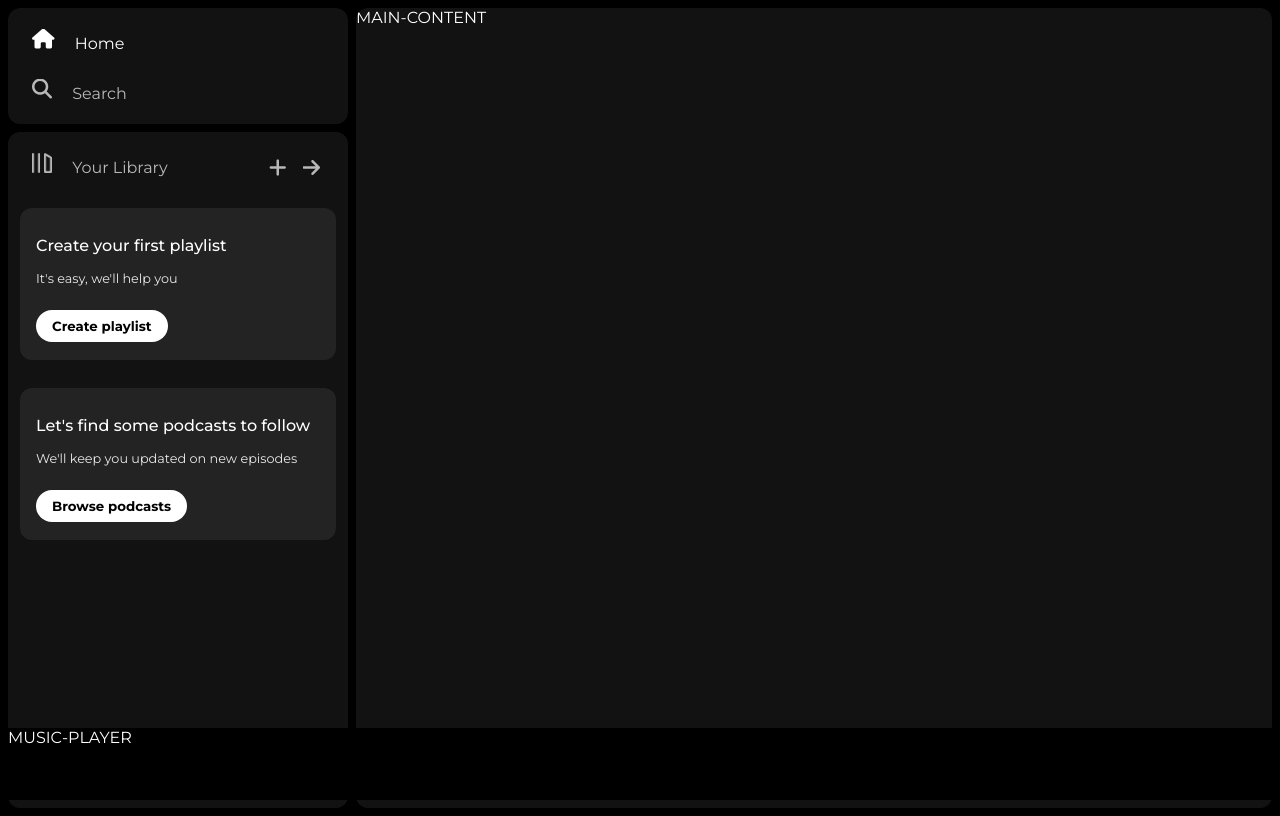
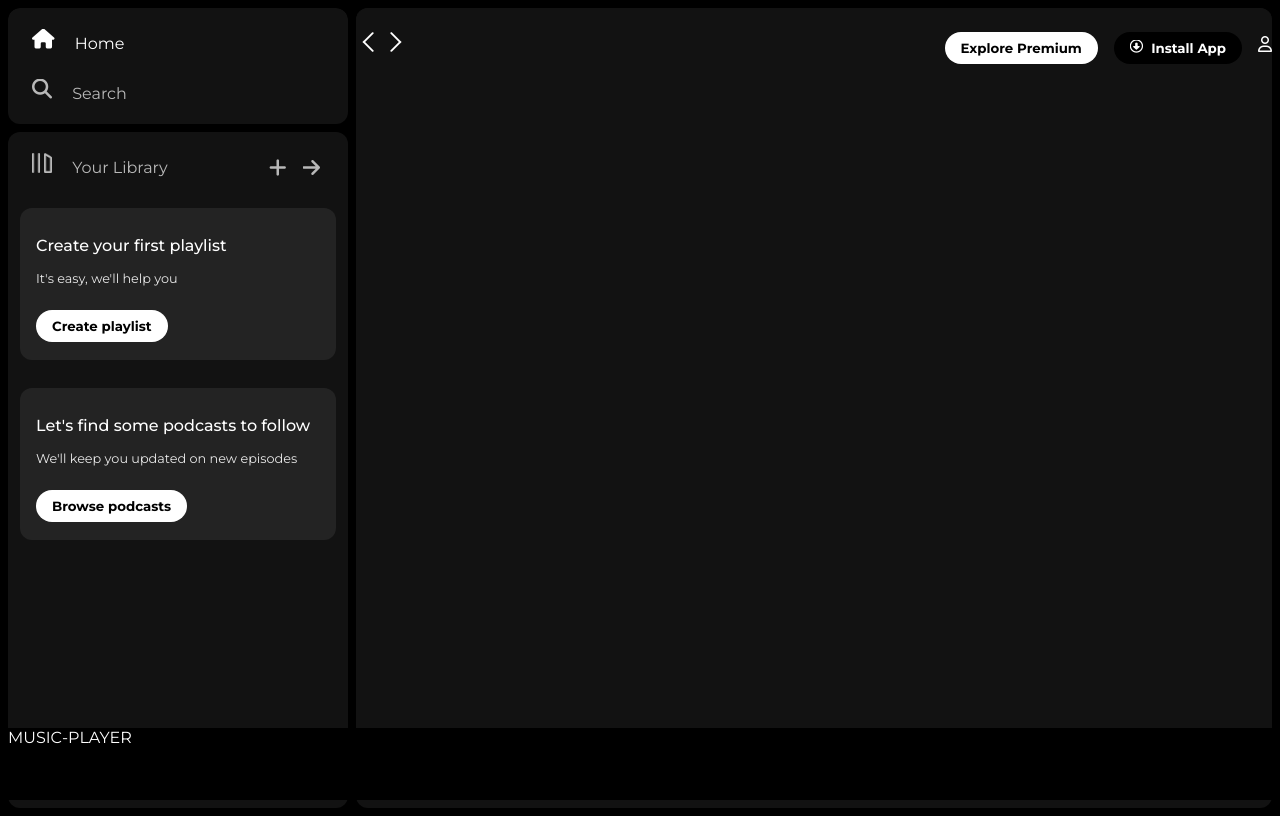
Before and after one commit to meetchanchad/Spotify-Clone, a plain HTML site: page index.html in a window 1280 px wide. Drawn offline with Linux system fonts and the light colour scheme.

Commit message:
Complite sticky nav in main section.

```diff
--- a/index.html
+++ b/index.html
@@ -1,16 +1,20 @@
 <!DOCTYPE html>
 <html lang="en">
+
 <head>
     <meta charset="UTF-8">
     <meta name="viewport" content="width=device-width, initial-scale=1.0">
     <!-- External Css -->
     <link rel="stylesheet" href="./style.css">
     <!-- Font Awesome -->
-    <link rel="stylesheet" href="https://cdnjs.cloudflare.com/ajax/libs/font-awesome/6.4.2/css/all.min.css" integrity="sha512-z3gLpd7yknf1YoNbCzqRKc4qyor8gaKU1qmn+CShxbuBusANI9QpRohGBreCFkKxLhei6S9CQXFEbbKuqLg0DA==" crossorigin="anonymous" referrerpolicy="no-referrer" />
+    <link rel="stylesheet" href="https://cdnjs.cloudflare.com/ajax/libs/font-awesome/6.4.2/css/all.min.css"
+        integrity="sha512-z3gLpd7yknf1YoNbCzqRKc4qyor8gaKU1qmn+CShxbuBusANI9QpRohGBreCFkKxLhei6S9CQXFEbbKuqLg0DA=="
+        crossorigin="anonymous" referrerpolicy="no-referrer" />
     <!-- Title Logo -->
     <link rel="icon" href="./assets/logo.png">
     <title>Spotify - Web player: Music for evryone</title>
 </head>
+
 <body>
     <div id="main">
 
@@ -59,8 +63,35 @@
         </div>
 
 
-        <div class="main-content">MAIN-CONTENT</div>
+        <!-- Main Content -->
+        <div class="main-content">
+
+            <div class="sticky-nav">
+
+                <div class="sticky-nav-icon"><img src="./assets/backward_icon.png" alt="">
+                    <img src="./assets/forward_icon.png" class="hide">
+                </div>
+
+                <div class="sticky-nav-options">
+                    <button class="badge nav-item hide">Explore Premium</button>
+                    <button class=" badge nav-item dark-badge"><i class="fa-regular fa-circle-down"
+                            style="margin-right: 0.5rem;"></i>Install
+                        App</button>
+                    <i class="fa-regular fa-user nav-item"></i>
+                </div>
+
+            </div>
+
+            <div class=" cards">
+            </div>
+
+        </div>
+
+
+        <!-- Music Player -->
         <div class="music-player">MUSIC-PLAYER</div>
     </div>
+
 </body>
+
 </html>
--- a/style.css
+++ b/style.css
@@ -1,39 +1,41 @@
 /* Google Fonts */
 @import url('https://fonts.googleapis.com/css2?family=Montserrat:wght@300;400;500;600;700&display=swap');
 
-*{
+* {
     font-family: 'Montserrat', sans-serif;
     margin: 0;
     padding: 0;
     overflow: hidden;
 }
 
-body{
+body {
     background-color: #000;
     color: #fff;
 }
 
-#main{
+#main {
     display: flex;
     height: 100vh;
     padding: 0.5rem;
 }
 
-.sidebar{
+.sidebar {
     background-color: #000;
     width: 340px;
-    border-radius: 0.75rem;  /*16px*/
+    border-radius: 0.75rem;
+    /*16px*/
     margin-right: 0.5rem;
 }
 
-.main-content{
+.main-content {
     background-color: #121212;
     flex: 1;
-    border-radius: 0.75rem;  /*16px*/
+    border-radius: 0.75rem;
+    /*16px*/
     overflow: auto;
 }
 
-.music-player{
+.music-player {
     background-color: #000;
     position: fixed;
     bottom: 0;
@@ -41,14 +43,15 @@ body{
     width: 100%;
 }
 
-a{
+a {
     text-decoration: none;
     color: #fff;
 }
 
-.nav{
+.nav {
     background-color: #121212;
-    border-radius: 0.75rem;  /*16px*/
+    border-radius: 0.75rem;
+    /*16px*/
     display: flex;
     flex-direction: column;
     justify-content: center;
@@ -56,25 +59,26 @@ a{
     padding: 0.5rem 0.75rem;
 }
 
-.nav-option{
+.nav-option {
     line-height: 2.5rem;
     opacity: 0.7;
     padding: 0.5rem 0.75rem;
 }
-.nav-option:hover{
+
+.nav-option:hover {
     opacity: 1;
 }
 
-.nav-option i{
+.nav-option i {
     font-size: 1.25rem;
 }
 
-.nav-option a{
+.nav-option a {
     font-size: 1rem;
     margin-left: 1rem;
 }
 
-.library{
+.library {
     background-color: #121212;
     border-radius: 0.75rem;
     height: 100%;
@@ -82,31 +86,32 @@ a{
     padding: 0.5rem 0.75rem;
 }
 
-.options{
+.options {
     display: flex;
     justify-content: space-between;
     align-items: center;
 }
 
-.lib-option img{
+.lib-option img {
     height: 1.25rem;
     width: 1.25rem;
 }
 
-.icons{
+.icons {
     font-size: 1.25rem;
     display: flex;
 }
 
-.icons i{
+.icons i {
     opacity: 0.7;
     margin-right: 1rem;
 }
-.icons i:hover{
+
+.icons i:hover {
     opacity: 1;
 }
 
-.box{
+.box {
     background-color: #232323;
     height: 8rem;
     border-radius: 0.75rem;
@@ -114,19 +119,19 @@ a{
     padding: 0.75rem 1rem;
 }
 
-.box-p1{
+.box-p1 {
     font-size: 1rem;
     font-weight: 500;
     margin: 1rem 0;
 }
 
-.box-p2{
+.box-p2 {
     font-size: 0.8rem;
     opacity: 0.9;
     margin: 1rem 0;
 }
 
-.badge{
+.badge {
     background-color: #fff;
     border: none;
     border-radius: 100px;
@@ -136,3 +141,38 @@ a{
     height: 2rem;
     width: fit-content;
 }
+
+.dark-badge {
+    background-color: #000;
+    color: #fff;
+}
+
+.sticky-nav {
+    position: sticky;
+    top: 0;
+    background-color: #121212;
+    display: flex;
+    justify-content: space-between;
+    align-items: center;
+    padding: 1rem 0;
+}
+
+.sticky-nav-icons {
+    margin-left: 0.75rem;
+}
+
+.sticky-nav-options {
+    display: flex;
+    justify-content: center;
+    align-items: center;
+}
+
+.nav-item {
+    margin-left: 1rem;
+}
+
+@media (max-width:1000px) {
+    .hide {
+        display: none;
+    }
+}
```
Lines whose indentation alone changed are shown as unchanged.
